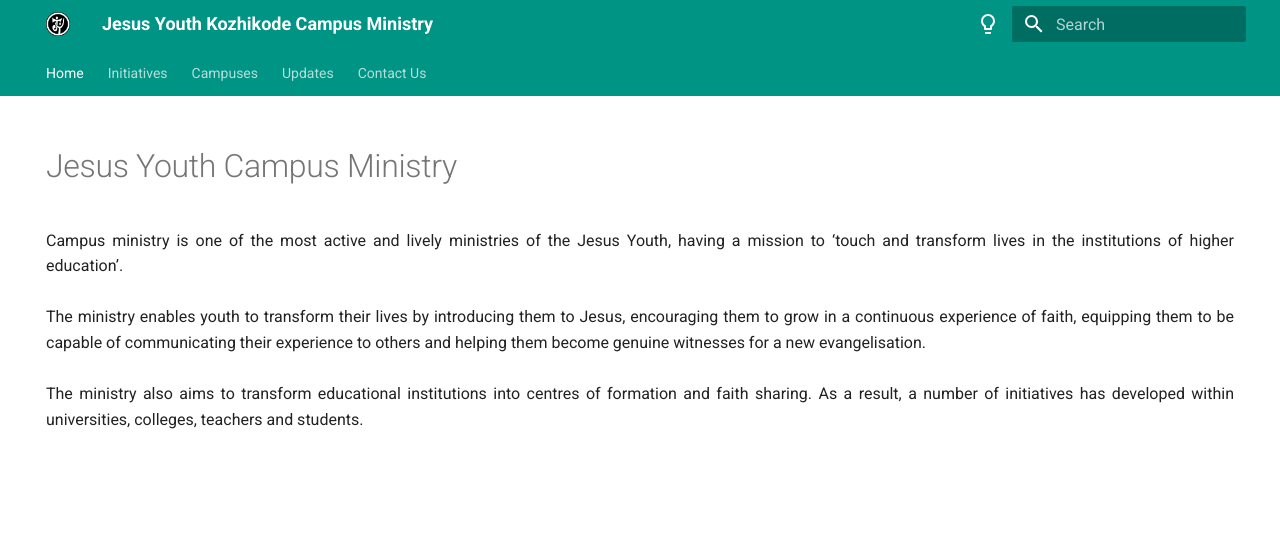
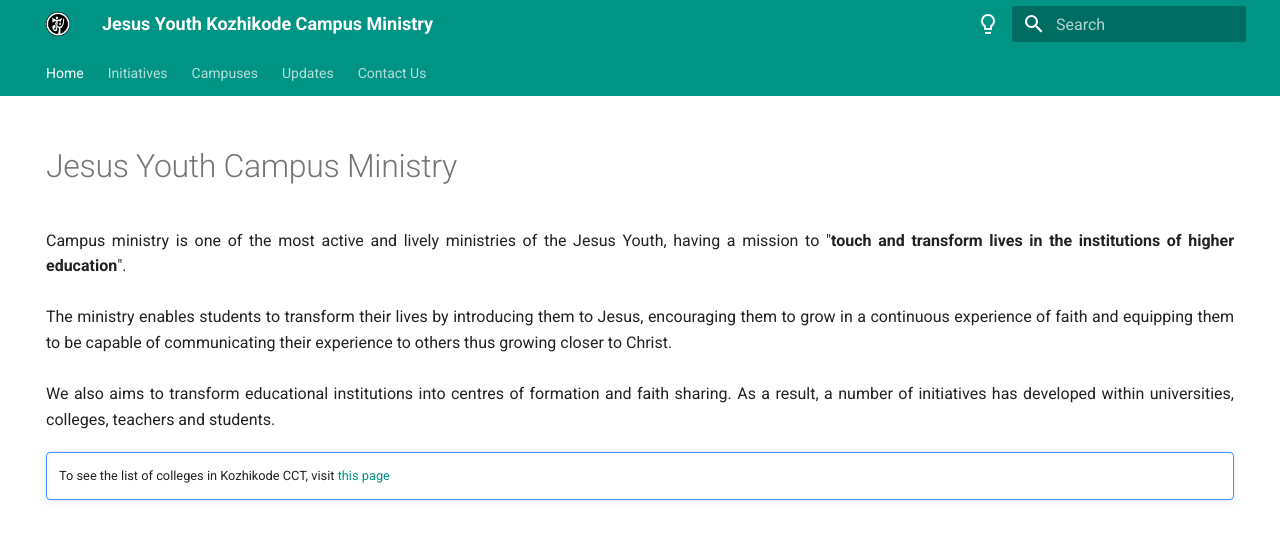
Before and after one commit to JYCampusCLT/JYCampusCLT.github.io, an MkDocs documentation site: the page built from docs/index.md, in a window 1280 px wide. Shown: the top 539 px of the page. Built offline with MkDocs 1.6.1 and Material for MkDocs 9.7.7, drawn with Linux system fonts in a browser that asks for light colours.

```diff
--- a/docs/index.md
+++ b/docs/index.md
@@ -7,11 +7,14 @@
 
 # Jesus Youth Campus Ministry
 <div style="text-align: justify">
-Campus ministry is one of the most active and lively ministries of the Jesus Youth, having a mission to ‘touch and transform lives in the institutions of higher education’.
+Campus ministry is one of the most active and lively ministries of the Jesus Youth, having a mission to "<b>touch and transform lives in the institutions of higher education</b>".
 <br>
 <br>
-The ministry enables youth to transform their lives by introducing them to Jesus, encouraging them to grow in a continuous experience of faith, equipping them to be capable of communicating their experience to others and helping them become genuine witnesses for a new evangelisation.
+The ministry enables students to transform their lives by introducing them to Jesus, encouraging them to grow in a continuous experience of faith and equipping them to be capable of communicating their experience to others thus growing closer to Christ.
 <br>
 <br>
-The ministry also aims to transform educational institutions into centres of formation and faith sharing. As a result, a number of initiatives has developed within universities, colleges, teachers and students.
+We also aims to transform educational institutions into centres of formation and faith sharing. As a result, a number of initiatives has developed within universities, colleges, teachers and students.
 </div>
+
+!!! note ""
+    To see the list of colleges in Kozhikode CCT, visit [this page](./campuses.md)
--- a/docs/scss/extra.scss
+++ b/docs/scss/extra.scss
@@ -43,6 +43,7 @@
             padding: 2.5px 0 2.5px 5%;
             margin: 0;
             white-space: nowrap;
+            font-size: 0.9em;
             input{
                 cursor: pointer;
             }
@@ -51,7 +52,6 @@
     #college_table_heading{
         text-align: center;
         font-size: 1.2em;
-        padding-top: 0.5em;
     }
     #college_find{
         #college_input_container{
@@ -224,6 +224,9 @@
                 display: inline;
             }
         }
+        #college_table_heading{
+            padding-bottom: 0.5em;;
+        }
     }
 }
 
--- a/docs/stylesheets/extra.css
+++ b/docs/stylesheets/extra.css
@@ -38,6 +38,7 @@
   padding: 2.5px 0 2.5px 5%;
   margin: 0;
   white-space: nowrap;
+  font-size: 0.9em;
 }
 .colleges #college_table_choice #core_team_check input {
   cursor: pointer;
@@ -45,7 +46,6 @@
 .colleges #college_table_heading {
   text-align: center;
   font-size: 1.2em;
-  padding-top: 0.5em;
 }
 .colleges #college_find #college_input_container {
   display: inline;
@@ -177,6 +177,9 @@
     padding-left: auto;
     display: inline;
   }
+  .colleges #college_table_heading {
+    padding-bottom: 0.5em;
+  }
 }
 @media screen and (min-width: 700px) {
   .contact_us_space {
```
Also changed, not shown: docs/initiatives/acts29.md (+27 -11 lines), 1 other file.
